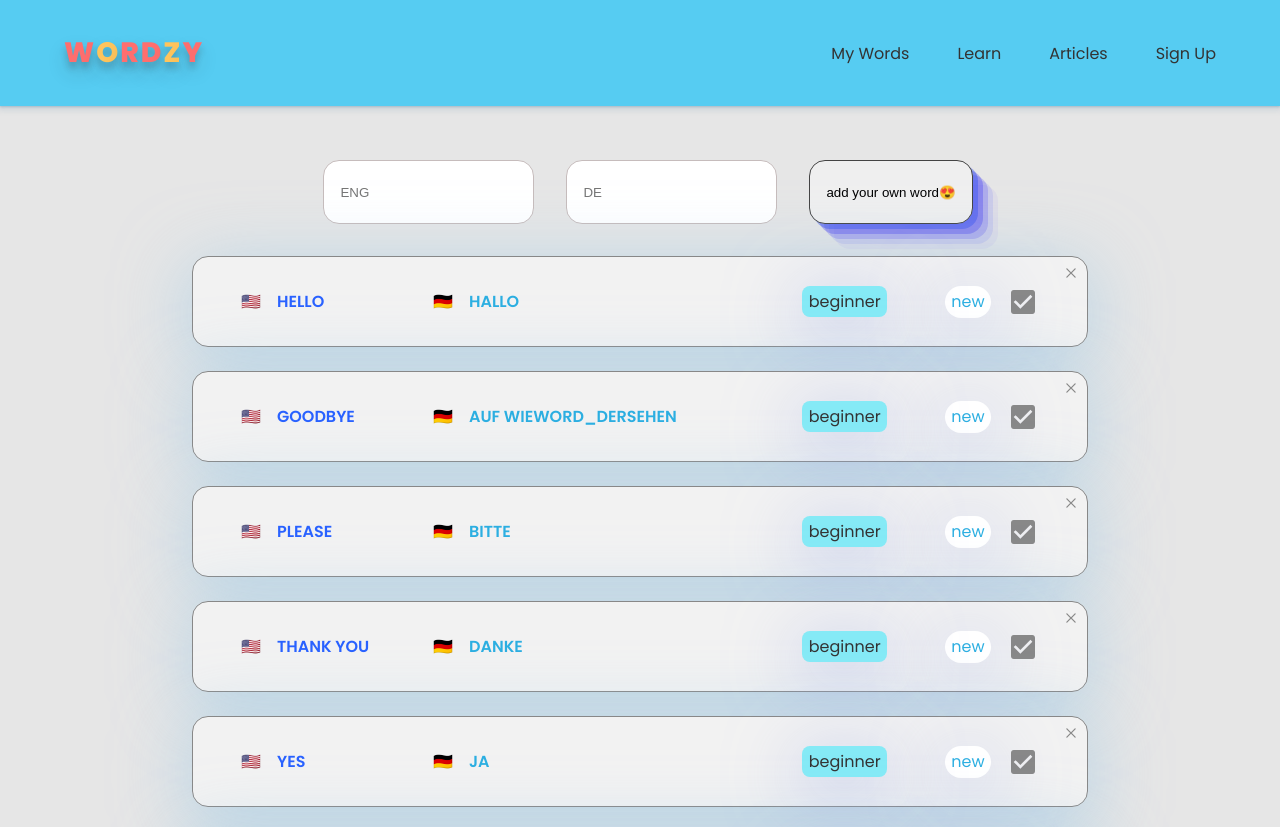
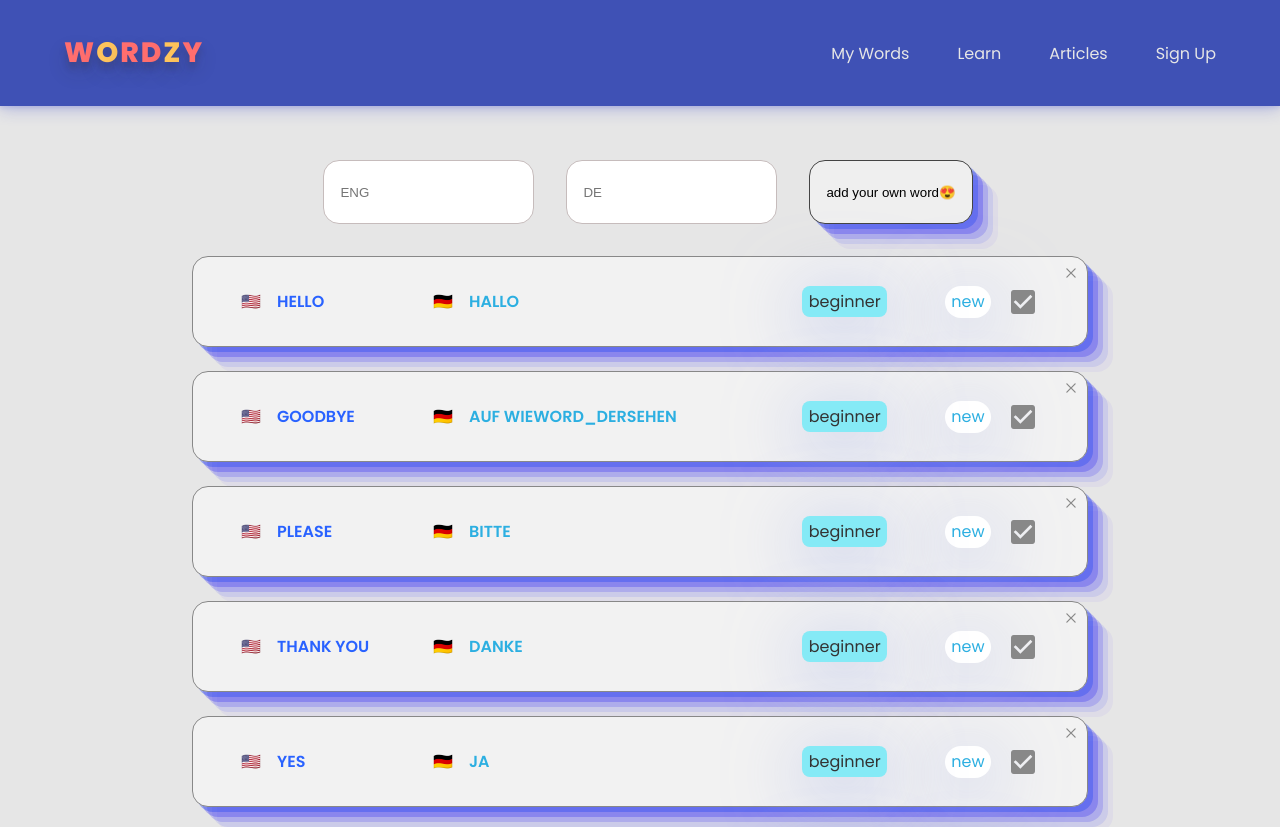
Before and after one commit to NataliaPnk/wordzy_app, a React (Create React App) app: page / in a window 1280 px wide. Shown: the top 827 px of the page. Built offline with nearby package versions, Linux system fonts and the light colour scheme.

Commit message:
changed some styling

```diff
--- a/src/components/Header/index.module.css
+++ b/src/components/Header/index.module.css
@@ -1,5 +1,5 @@
 .header {
-  background-color: #56ccf2;
+  background-color: #3F51B5;
   display: flex;
   align-items: center;
   justify-content: space-between;
@@ -8,8 +8,7 @@
   position: fixed;
   z-index: 1;
   width: 100%;
-  box-shadow: rgba(76, 125, 163, 0.3) 0px 1px 2px 0px,
-    rgba(59, 110, 149, 0.15) 0px 2px 6px 2px;
+  box-shadow: rgba(55, 77, 205, 0.12) 0px 2px 4px 0px, rgba(45, 56, 198, 0.32) 0px 2px 16px 0px;
 }
 
 .header h2 {
@@ -28,7 +27,7 @@
 
 .header > nav > a {
   text-decoration: none;
-  color: #333333;
+  color: #e6e6e6;
   font-family: "Poppins", sans-serif;
   font-weight: 400;
   font-size: 1rem;
@@ -36,5 +35,5 @@
 }
 
 .header > nav > a:hover {
-  color: #666666;
+  color: #FFC45C;
 }
--- a/src/components/WordItem/index.jsx
+++ b/src/components/WordItem/index.jsx
@@ -47,7 +47,9 @@ export default function WordItem({
   function handleDelete(e) {
     e.stopPropagation();
 
-    dispatch(deleteWordAction(id));
+    if (window.confirm("Are you sure you want to delete this word?")) {
+      dispatch(deleteWordAction(id));
+    }
   }
 
   return (
@@ -80,7 +82,7 @@ export default function WordItem({
         />
       </div>
       <p style={levelStyle}>{level}</p>
-      <RxCross2 onClick={handleDelete} />
+      <RxCross2 onClick={(e) => handleDelete(e)} />
     </motion.div>
   );
 }
--- a/src/components/WordItem/index.module.css
+++ b/src/components/WordItem/index.module.css
@@ -7,7 +7,10 @@
   padding: 2rem 2rem 2rem 3rem;
   position: relative;
   background-color: #f2f2f2;
-  box-shadow: rgba(153, 199, 228, 0.56) 0px 12px 70px 4px;
+
+  box-shadow: rgba(46, 75, 240, 0.4) 5px 5px, rgba(53, 46, 240, 0.3) 10px 10px,
+  rgba(59, 46, 240, 0.2) 15px 15px, rgba(46, 53, 240, 0.1) 20px 20px,
+  rgba(82, 46, 240, 0.05) 25px 25px;
 }
 
 .item > div:first-of-type {
```
